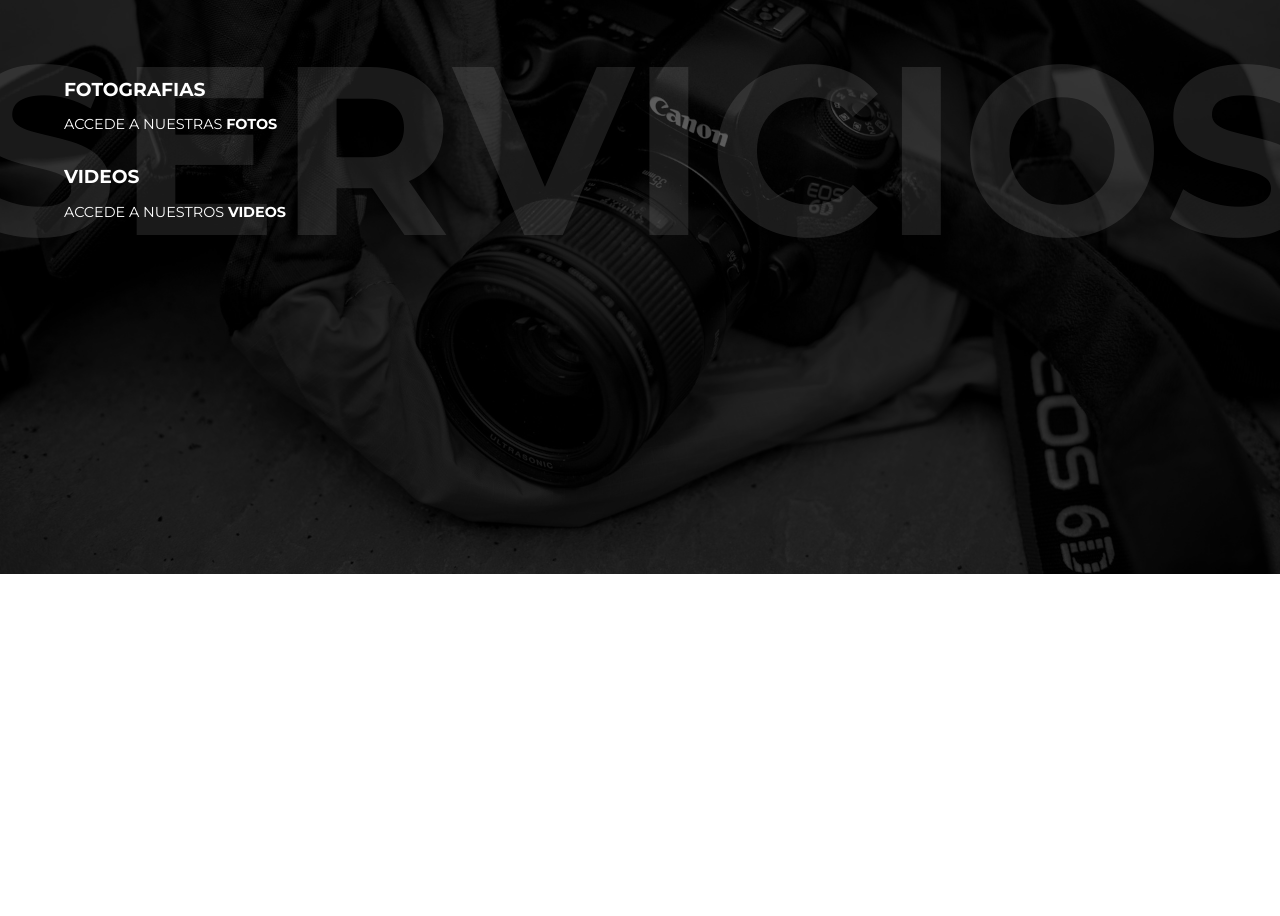
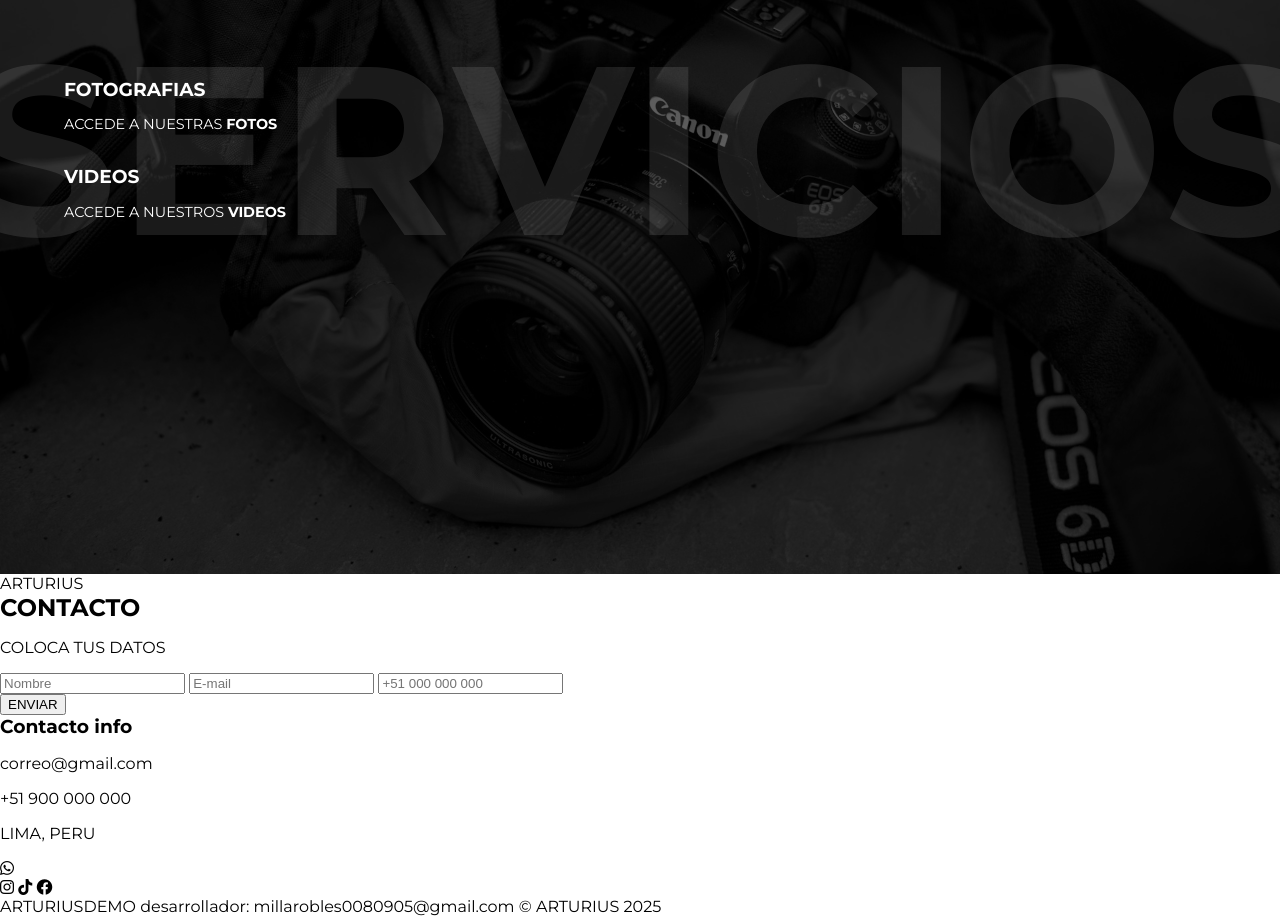
Before and after one commit to demoswebsitebleitt/demoswebsitebleitt.github.io, a plain HTML site: page index.html in a window 1280 px wide. Shown: the part 2312-3228 px from the top of the page. Before the commit the page ends 2886 px from the top, so only its background shows below. Drawn offline with Linux system fonts and the light colour scheme.

Commit message:
Update index.html

```diff
--- a/index.html
+++ b/index.html
@@ -7,6 +7,11 @@
     <link rel="icon" href="iconodemo.ico" type="image/x-icon">
     <link href="https://fonts.googleapis.com/css2?family=Montserrat:wght@400;700&display=swap" rel="stylesheet">
     <link rel="stylesheet" href="index.css">
+
+    <!--CONTACTO DEMO LIB-->
+    <link rel="stylesheet" href="https://cdnjs.cloudflare.com/ajax/libs/font-awesome/6.0.0-beta3/css/all.min.css">
+    <script src="https://www.google.com/recaptcha/api.js?render=6LdpdosrAAAAANd-sXhbjsgs7eWkCybCOHTtOOH0"></script>
+
 
 </head>
 <body>
@@ -101,6 +106,62 @@
 
     </section>
 
+    <section id="contact" class="contact">
+        <div class="contact-header">
+            <span><a href="#">ARTURIUS</a></span>
+        </div>
+        <h2>CONTACTO</h2>
+        <p class="contact-subtitle">COLOCA TUS DATOS</p>
+
+        <form id="contactForm">
+            <div class="form-group">
+                <input type="text" id="nombre" name="nombre" placeholder="Nombre" required>
+                <input type="email" id="email" name="email" placeholder="E-mail" required>
+                <input type="tel" id="telefono" name="telefono" placeholder="+51 000 000 000" pattern="[0-9+ ]{9,}" title="Por favor, introduce un número de teléfono válido (solo números y +)" required>
+            </div>
+            <button type="submit">ENVIAR</button>
+            <div id="formMessage"></div>
+        </form>
+
+        <div class="contact-info">
+            <h3>Contacto info</h3>
+            <p>correo@gmail.com</p>
+            <p>+51 900 000 000</p>
+            <p>LIMA, PERU</p>
+        </div>
+
+        <div class="social-icons-bottom">
+            <a href="https://api.whatsapp.com/send?phone=51944532876&text=Hola%20quiero%20informacion%20de%20los%20servicios" target="_blank" class="whatsapp-icon">
+                <i class="fab fa-whatsapp"></i>
+            </a>
+            <div class="other-social-icons">
+                <a href="https://www.instagram.com/TU_USUARIO_INSTAGRAM" target="_blank">
+                    <i class="fab fa-instagram"></i>
+                </a>
+                <a href="https://www.tiktok.com/@TU_USUARIO_TIKTOK" target="_blank">
+                    <i class="fab fa-tiktok"></i>
+                </a>
+                <a href="https://www.facebook.com/TU_USUARIO_FACEBOOK" target="_blank">
+                    <i class="fab fa-facebook"></i>
+                </a>
+            </div>
+        </div>
+    </section>
+
+
+
+    <footer>
+        <div class="footer-content">
+            <span><a href="#">ARTURIUSDEMO</a></span>
+            <span>desarrollador: millarobles0080905@gmail.com</span>
+            <span>© ARTURIUS 2025</span>
+        </div>
+    </footer>
+
+<script src="/static/js/script.js"></script>
+
+
+
 
 </body>
 </html>
```
